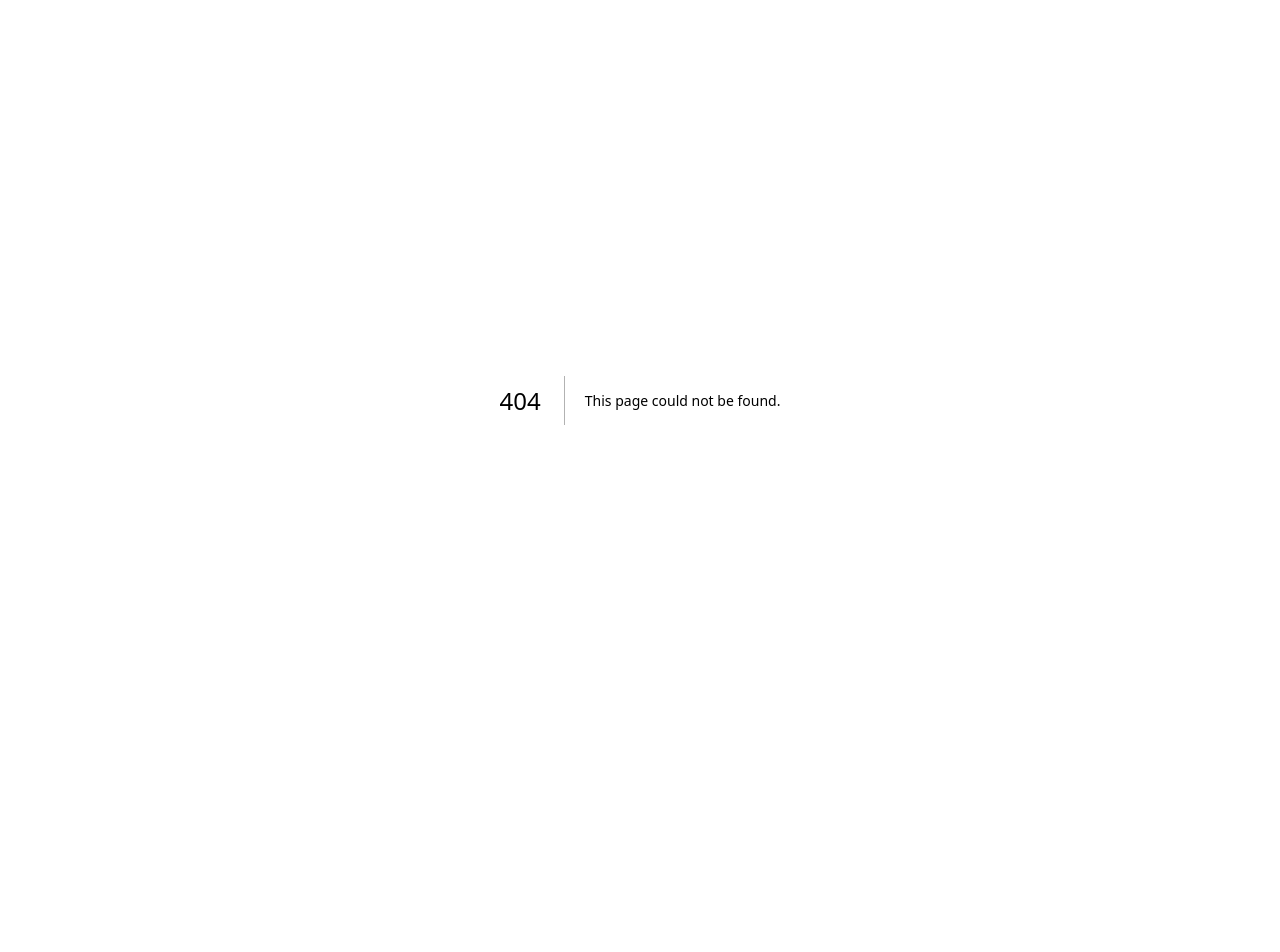
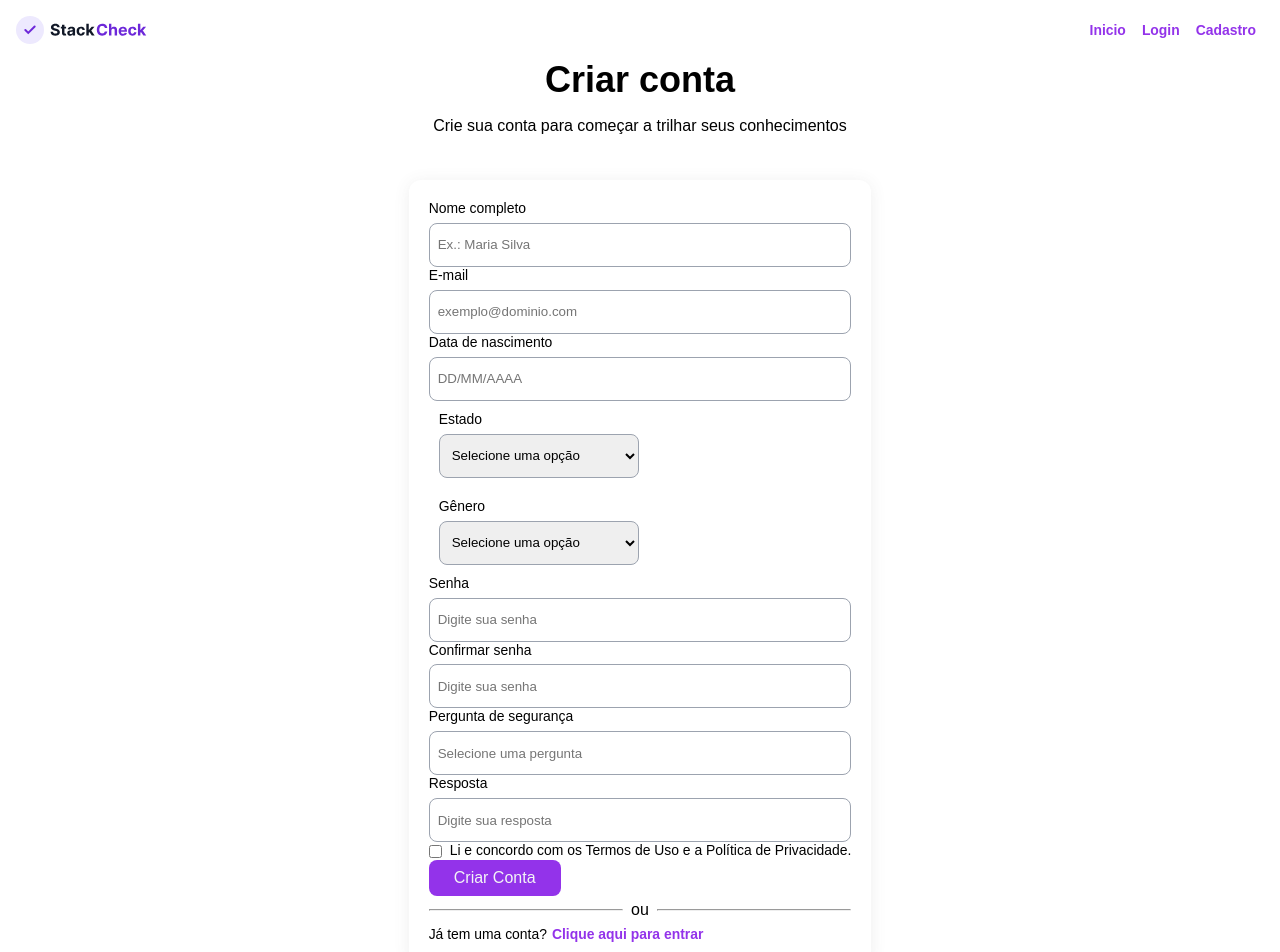
Before and after one commit to juninhos-comunidade/code-queens, a Next.js app in the folder frontend/: page /sign-up in a window 1280 px wide. Before the commit this address had no page. Shown: the top 952 px of the page. Before the commit the page ends 800 px from the top, so only its background shows below. Built offline with nearby package versions, Linux system fonts and the light colour scheme.

Commit message:
feat: paginas de cadastro e estilizacao criadas

```diff
--- /dev/null
+++ b/frontend/src/app/(auth)/sign-up/page.module.scss
@@ -0,0 +1,42 @@
+.page {
+    display: flex;
+    flex-direction: column;
+    align-items: center;
+
+    .introdution_section {
+        text-align: center;
+        margin-bottom: 40px;
+
+        >h4 {
+            margin-bottom: 12px;
+        }
+    }
+}
+
+.passwordHelper {
+    display: flex;
+    justify-content: space-between;
+}
+
+.divisor {
+    display: flex;
+    align-items: center;
+
+    hr {
+        width: 100%;
+    }
+
+    p {
+        padding-inline: 2%;
+    }
+
+}
+
+.optinalContainer {
+    text-align: center;
+    font-size: .87rem;
+
+    :last-child {
+        margin-left: 5px;
+    }
+}
--- /dev/null
+++ b/frontend/src/app/(auth)/sign-up/page.tsx
@@ -0,0 +1,128 @@
+'use client'
+import { zodResolver } from "@hookform/resolvers/zod";
+import { subscribeSchema, SubscribeFormData } from "./useAuth";
+
+import { SignCard, Input, Checkbox, Button, Select } from "@/components";
+import { useAuth } from "./useAuth";
+
+import styles from './page.module.scss'
+import { useForm } from "react-hook-form";
+
+
+
+const SignIn = () => {
+    const { register, handleSubmit, formState: { errors, isSubmitting }, } = useForm<SubscribeFormData>({
+        resolver: zodResolver(subscribeSchema),
+        defaultValues: {fullname: '',email: '',birthDate: '',state: '',gender: '',password: '',confirmPassword: '',securityAsk: '',securityAwnser: '',termsAcepted: true }
+
+
+    })
+    const onSubmit = (data: SubscribeFormData) => {
+        console.log("Valid form data payload:", data);
+    }
+    return (
+        <main className={styles.page}>
+            <div className={styles.introdution_section}>
+                <h4>Criar conta</h4>
+                <p>Crie sua conta para começar a trilhar seus conhecimentos</p>
+            </div>
+            <SignCard>
+
+                <form onSubmit={handleSubmit(onSubmit)}>
+                    <Input
+                        label="Nome completo"
+                        labelFor="fullname"
+                        placeholder="Ex.: Maria Silva"
+                        type="text"
+                        {...register("fullname")}
+                    />
+                    <Input
+                        label="E-mail"
+                        labelFor="email"
+                        placeholder="exemplo@dominio.com"
+                        type="email"
+                        {...register("email")}
+                    />
+                    <Input
+                        label="Data de nascimento"
+                        labelFor="birthDate"
+                        placeholder="DD/MM/AAAA"
+                        type="text"
+                        msgError={errors?.birthDate?.message}
+                        {...register("birthDate")}
+                    />
+                    <Select
+                        label="Estado"
+                        labelFor="state"
+                        options={[{ value: 'sp', label: 'SP' }, { value: 'rj', label: 'RJ' }]}
+                        required
+                        errorMessage={errors?.state?.message}
+                        {...register("state")}
+                    />
+
+                    <Select
+                        label="Gênero"
+                        labelFor="gender"
+                        options={[{ value: 'fem', label: 'Feminino' }, { value: 'masc', label: 'Masculino' }]}
+                        required
+
+                        errorMessage={errors?.gender?.message}
+                        {...register("gender")}
+                    />
+
+                    <Input
+                        label="Senha"
+                        labelFor="password"
+                        placeholder="Digite sua senha"
+                        type="password"
+                        msgError={errors?.password?.message}
+                        {...register("password")}
+                    />
+                    <Input
+                        label="Confirmar senha"
+                        labelFor="confirmPassword"
+                        placeholder="Digite sua senha"
+                        type="password"
+                        msgError={errors?.confirmPassword?.message}
+                        {...register("confirmPassword")}
+                    />
+                    <Input
+                        label="Pergunta de segurança"
+                        labelFor="securityAsk"
+                        placeholder="Selecione uma pergunta"
+                        type="text"
+                        msgError={errors?.securityAsk?.message}
+                        {...register("securityAsk")}
+                    />
+                    <Input
+                        label="Resposta"
+                        labelFor="securityAwnser"
+                        placeholder="Digite sua resposta"
+                        type="text"
+                        msgError={errors?.securityAwnser?.message}
+                        {...register("securityAwnser")}
+                    />
+                    <div className={styles.passwordHelper}>
+                        <Checkbox
+                            value="lembrar_de_mim"
+                            label="Li e concordo com os Termos de Uso e a Política de Privacidade."
+                            {...register("termsAcepted")}
+                            onChange={() => { }}
+                        />
+
+                    </div>
+                    <Button type="submit" text="Criar conta" disabled={isSubmitting} />
+
+                    <div className={styles.divisor}>
+                        <hr /><p>ou</p> <hr />
+                    </div>
+                    <span className={styles.optinalContainer}>
+                       Já tem uma conta?
+                        <a href="/sign-in">Clique aqui para entrar</a>
+                    </span>
+                </form>
+            </SignCard>
+        </main>
+    )
+}
+export default SignIn;
```
